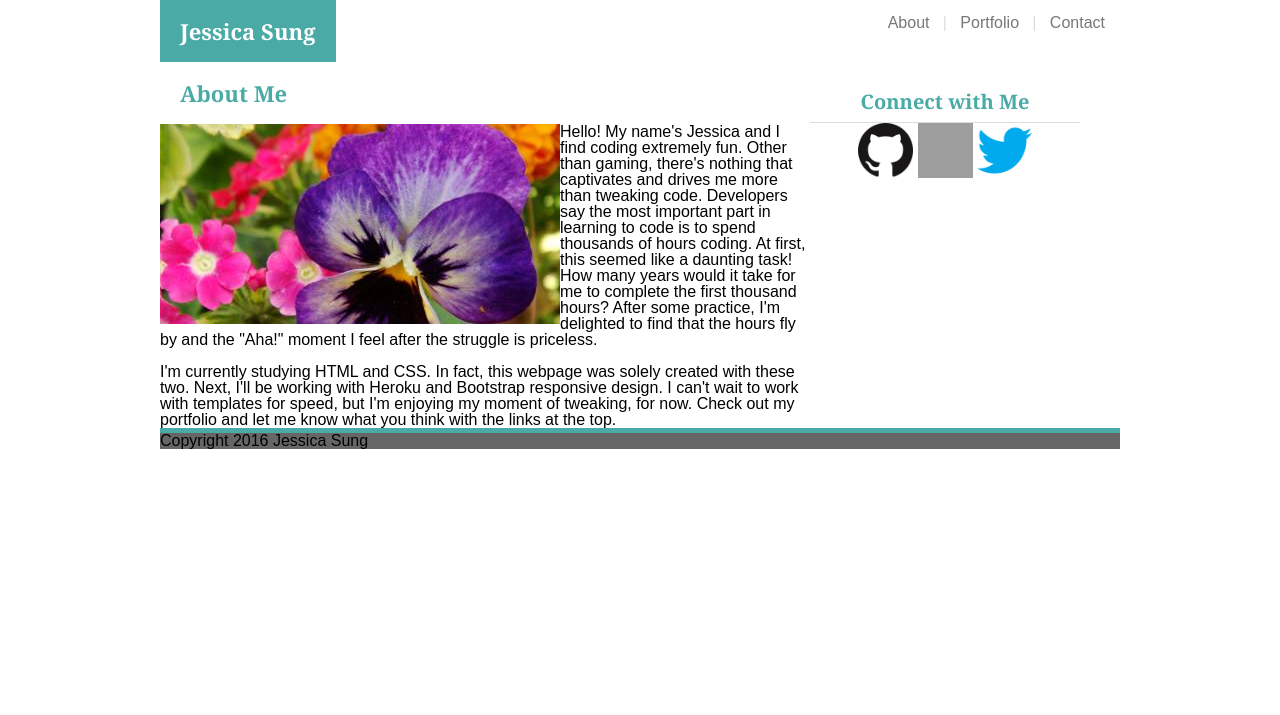
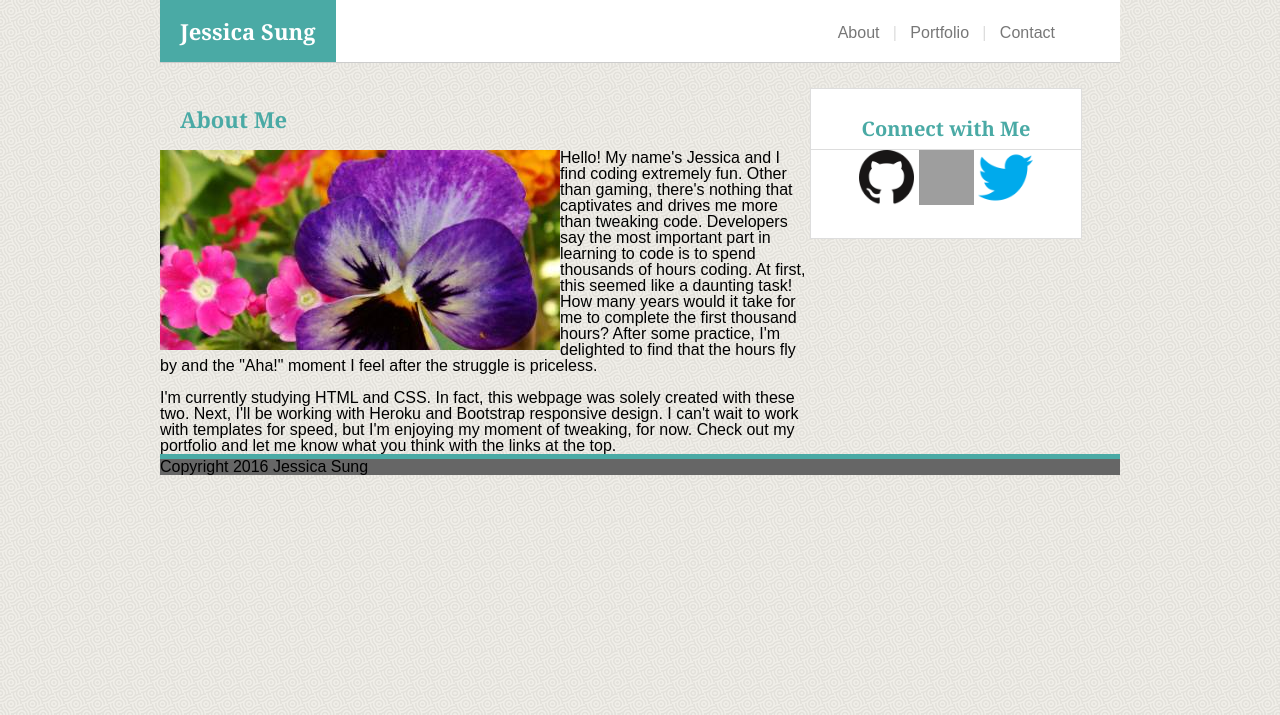
Before and after one commit to JessicaSung/Basic-Portfolio, a PHP site: page / in a window 1280 px wide. Shown: the top 715 px of the page. Run offline with PHP 8.4, Linux system fonts and the light colour scheme; grey boxes are pictures that could not be loaded.

Commit message:
added white background to header and sidebar

```diff
--- a/assets/css/style.css
+++ b/assets/css/style.css
@@ -37,6 +37,9 @@ h3 {
 header {
 	background-color: #ffffff;
 	border-bottom: #cccccc;
+	border-bottom: 1px solid #cccccc;
+	overflow: auto;
+	margin-bottom: 25px;
 }
 
 
@@ -50,7 +53,7 @@ footer {
 
 body {
 	font-family: 'Arial', 'Helvetica Neue', Helvetica, sans-serif;
-	/* background-image: assets/images/background.png; */
+	background-image: url("../images/background.png");
 	width: 960px;
 	margin: auto;
 }
@@ -64,6 +67,8 @@ a {
 	float: right;
 	padding: 15px;
 	color: #dddddd;
+	margin-top: 10px;
+	margin-right: 50px;
 }
 
 .main {
@@ -74,12 +79,14 @@ a {
 
 
 
-.side {
+.sidebar {
 	width: 270px;
 	float: left;
 	text-align: center;
 	padding-top: 20px;
 	padding-bottom: 30px;
+	border: 1px solid #dddddd;
+	background-color: #ffffff;
 }
 
 /*.container {
--- a/contact.html
+++ b/contact.html
@@ -9,7 +9,7 @@
 
 
 <body>
-	<!-- section 1: topnav -->
+	<!-- section 1: NavBar -->
 	<header>
 		<h2>Jessica Sung</h2>
 
--- a/index.html
+++ b/index.html
@@ -9,8 +9,9 @@
 
 
 <body>
-	<!-- header section 1: topnav -->
+	<!-- header section 1: NavBar -->
 	<header>
+
 		<!-- name -->
 		<h2>Jessica Sung</h2>
 
@@ -56,7 +57,7 @@
 
 
 	<!-- section 3: sidebar -->
-	<section class="side">
+	<section class="sidebar">
 		<h3>Connect with Me</h3>
 
 		<!-- div for social links -->
--- a/portfolio.html
+++ b/portfolio.html
@@ -9,7 +9,7 @@
 
 
 <body>
-	<!-- section 1: topnav -->
+	<!-- section 1: NavBar -->
 	<header>
 		<h2>Jessica Sung</h2>
 
```
